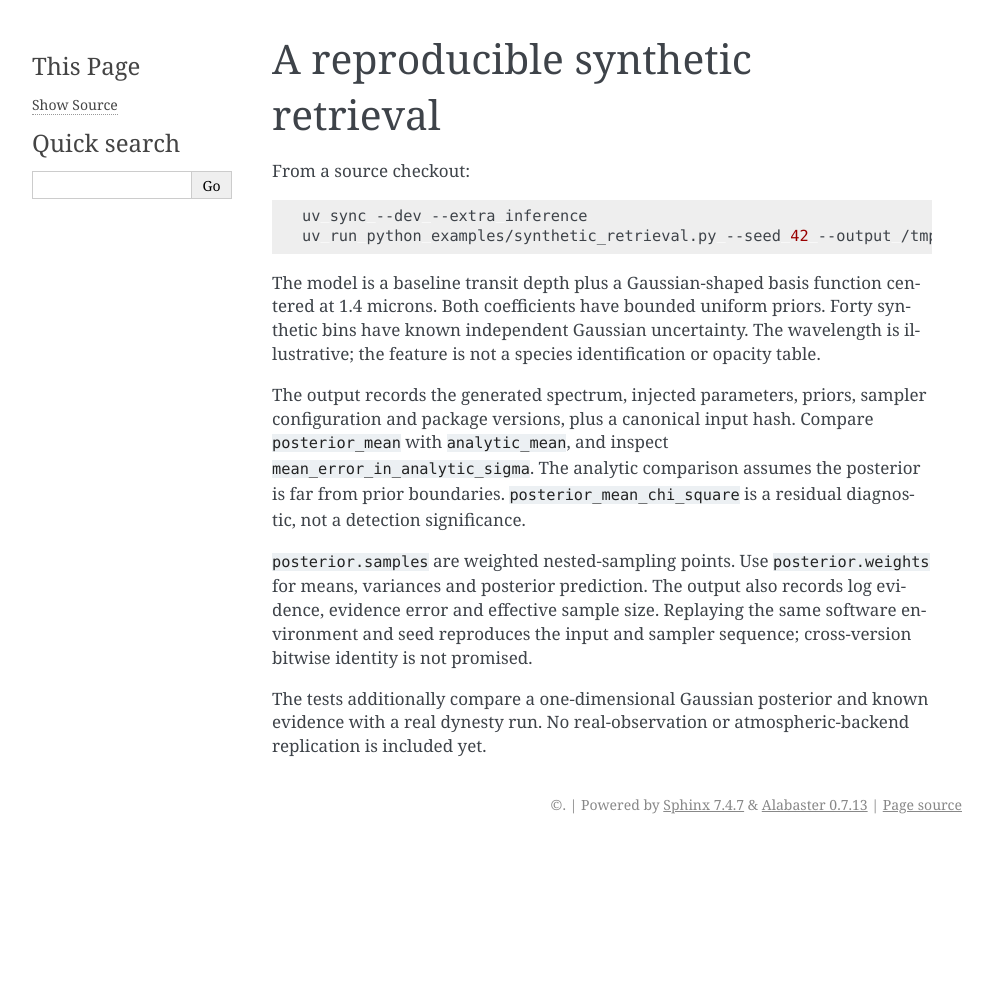
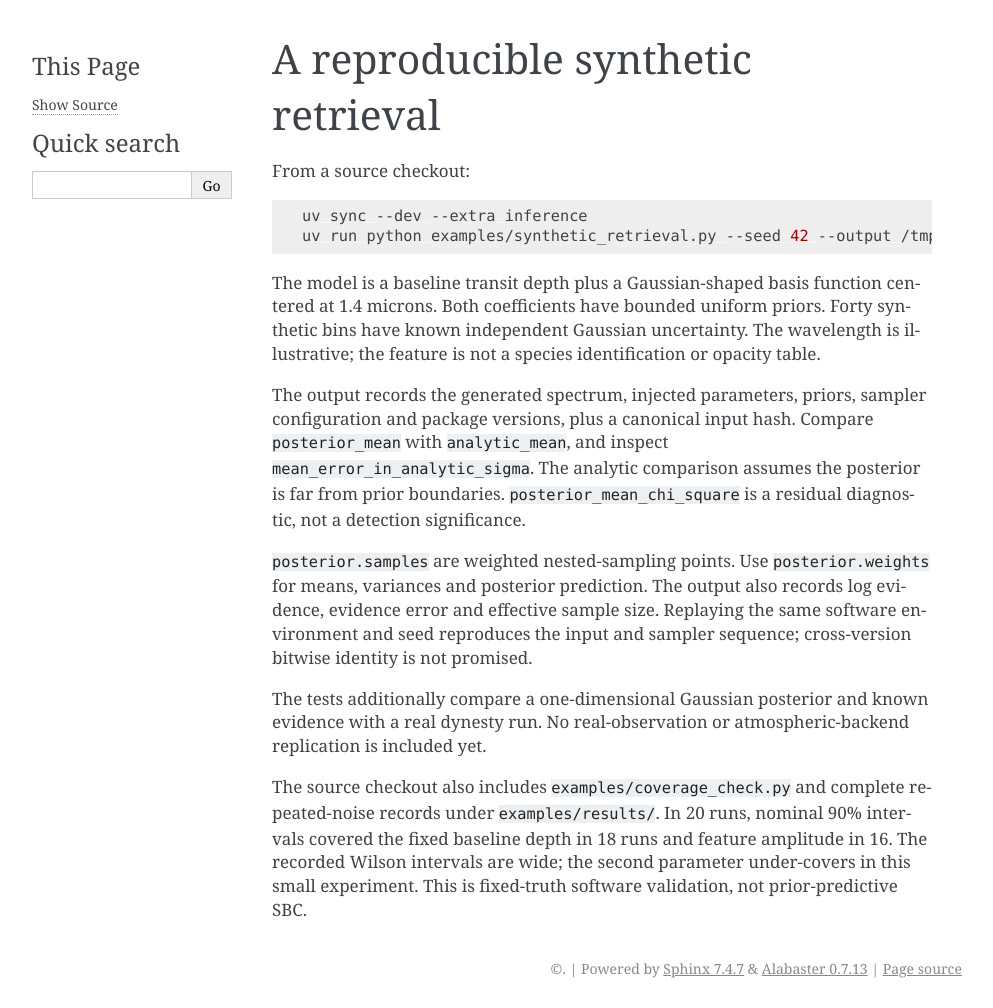
Before and after one commit to Vectigen/tierra-plus, a Sphinx documentation site: the page built from docs/tutorials/index.md, in a window 1280 px wide. Shown: the whole page, without its empty margins (148-1141 px from the left). Built offline with Sphinx 7.4.7, drawn with Linux system fonts in a browser that asks for light colours; before the commit the page ends 900 px from its top, so only the background shows below that.

Commit message:
Document repeated-noise retrieval checks and uncertainty

```diff
--- a/docs/tutorials/index.md
+++ b/docs/tutorials/index.md
@@ -27,3 +27,9 @@ is not promised.
 The tests additionally compare a one-dimensional Gaussian posterior and known
 evidence with a real dynesty run. No real-observation or atmospheric-backend
 replication is included yet.
+
+The source checkout also includes `examples/coverage_check.py` and complete repeated-noise
+records under `examples/results/`. In 20 runs, nominal 90% intervals covered the
+fixed baseline depth in 18 runs and feature amplitude in 16. The recorded Wilson
+intervals are wide; the second parameter under-covers in this small experiment.
+This is fixed-truth software validation, not prior-predictive SBC.
```
Also changed, not shown: README.md (+5 -0 lines).
